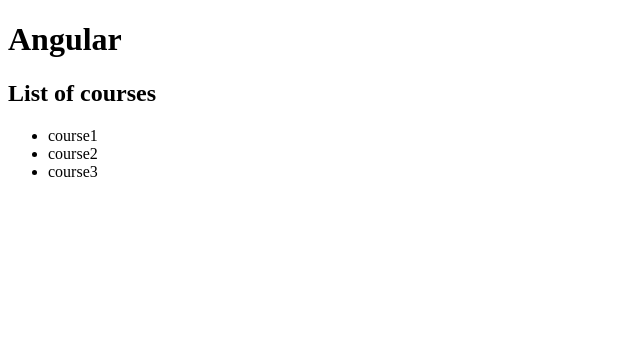
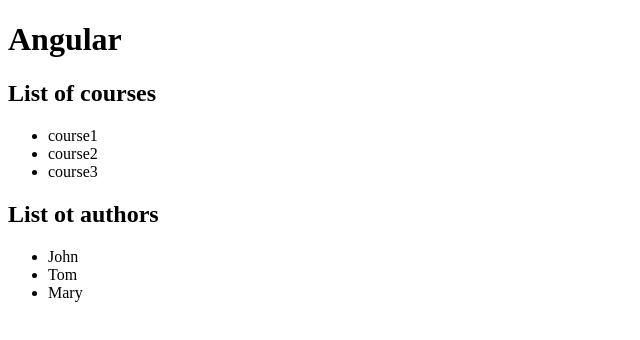
Before and after one commit to jasonpolydor/hello-world, an Angular app: page / in a window 1280 px wide. Shown: the top 340 px of the page, without its empty margins (0-640 px from the left). Built offline with nearby package versions, Linux system fonts and the light colour scheme.

Commit message:
udemy activity build list of authors

```diff
--- a/src/app/app.component.html
+++ b/src/app/app.component.html
@@ -1,2 +1,3 @@
 <h1>Angular</h1>
 <courses></courses>
+<app-authors></app-authors>
--- /dev/null
+++ b/src/app/authors.service.ts
@@ -0,0 +1,10 @@
+import { Injectable } from '@angular/core';
+
+export class AuthorsService {
+
+  constructor() { }
+
+  getAuthors(){
+    return ['John', 'Tom', 'Mary'];
+  }
+}
--- /dev/null
+++ b/src/app/authors/authors.component.html
@@ -0,0 +1,4 @@
+<h2>{{ title }}</h2>
+<ul>
+  <li *ngFor="let author of authors">{{ author }}</li>
+</ul>
--- /dev/null
+++ b/src/app/authors/authors.component.ts
@@ -0,0 +1,21 @@
+import { Component, OnInit } from '@angular/core';
+import { AuthorsService } from './../authors.service';
+
+
+@Component({
+  selector: 'app-authors',
+  templateUrl: './authors.component.html',
+  styleUrls: ['./authors.component.css']
+})
+export class AuthorsComponent implements OnInit {
+  private authors: any[];
+  title: string = "List ot authors"
+
+  constructor(service: AuthorsService) {
+    this.authors = service.getAuthors();
+  }
+
+  ngOnInit() {
+  }
+
+}
```
Also changed, not shown: src/app/app.module.ts (+5 -2 lines), src/app/authors/authors.component.css (added), 2 other files (tests, documents, lock files or other folders).
